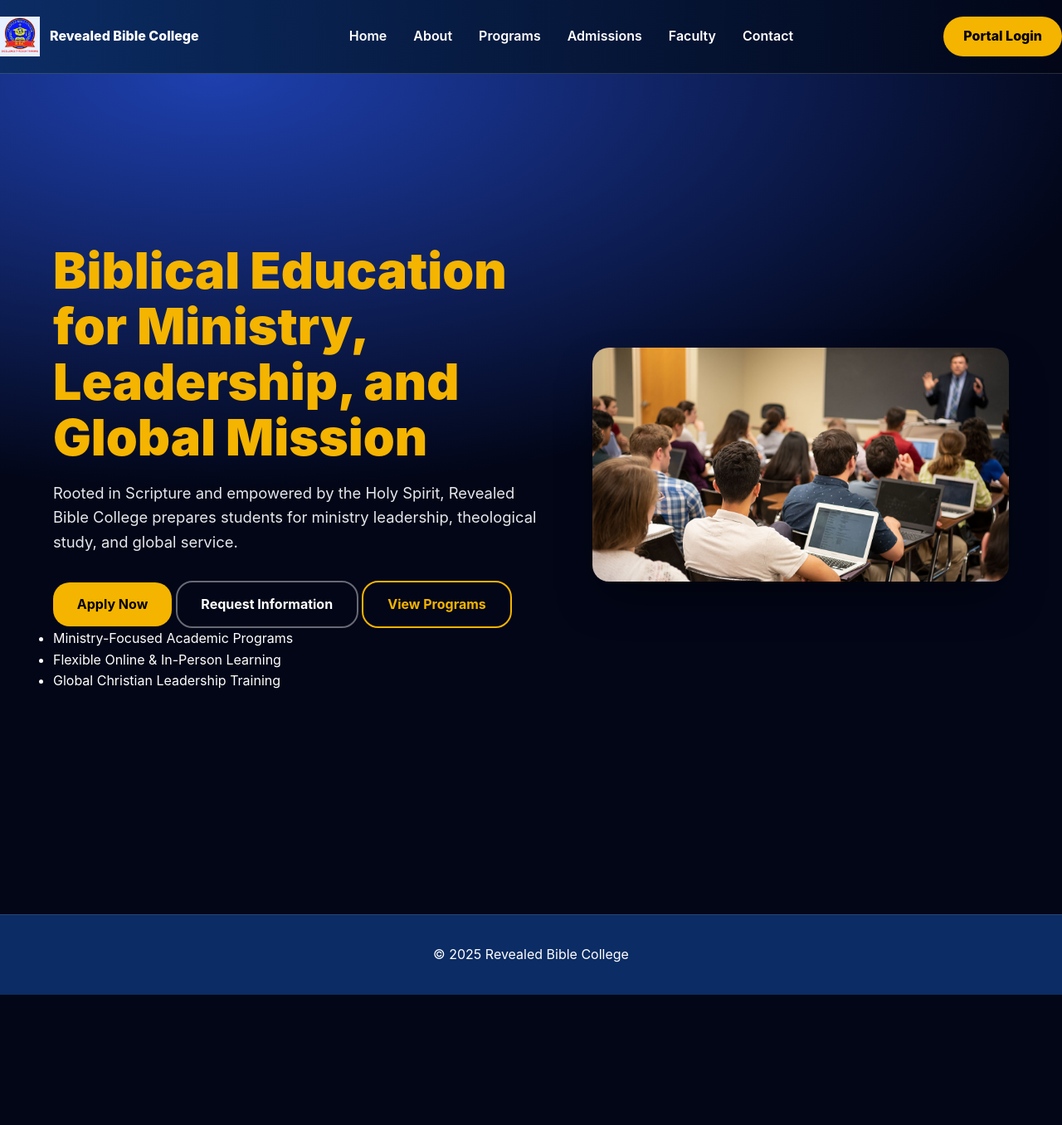
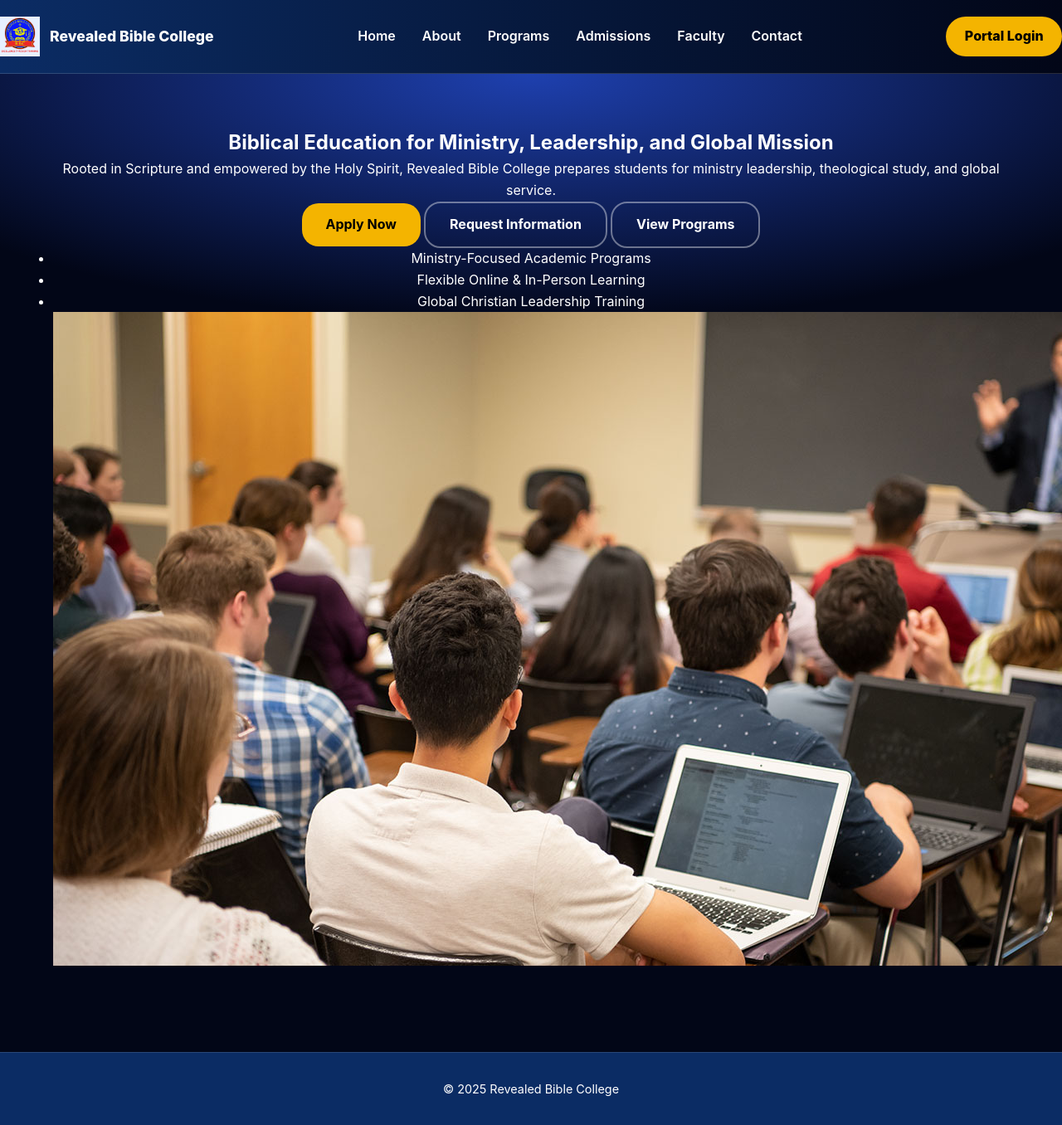
Before and after one commit to WillieKM/my-student-portal, a Jekyll site: the page built from index.html, in a window 1280 px wide and 1356 px high. Shown: the whole window at 83% size. Built offline with Jekyll 4.4.1, drawn with Linux system fonts in a browser that asks for light colours.

Commit message:
Update style.css

```diff
--- a/assets/css/style.css
+++ b/assets/css/style.css
@@ -1,6 +1,6 @@
 /* =========================================
-   REVEALED BIBLE COLLEGE - GLOBAL STYLES
-   Cleaned & Consolidated Master Stylesheet
+   REVEALED BIBLE COLLEGE - MASTER STYLESHEET
+   Global System for All Pages
 ========================================= */
 
 /* ---------- ROOT VARIABLES ---------- */
@@ -24,15 +24,15 @@
 body {
   font-family: "Inter", sans-serif;
   background: var(--navy-dark);
-  color: #ffffff;
+  color: white;
   line-height: 1.6;
-  min-height: 100vh;
 }
 
+/* ---------- LINKS ---------- */
 a {
+  color: inherit;
   text-decoration: none;
-  color: inherit;
-  transition: 0.3s ease;
+  transition: 0.3s;
 }
 
 /* ---------- LAYOUT UTILITIES ---------- */
@@ -42,23 +42,24 @@ a {
   padding: 0 1.5rem;
 }
 
-.text-center {
-  text-align: center;
-}
+.text-center { text-align: center; }
 
-/* ---------- HEADER / NAVIGATION ---------- */
+/* =========================================
+   HEADER / NAVIGATION
+========================================= */
+
 header {
   background: linear-gradient(90deg, var(--navy), var(--navy-dark));
   position: sticky;
   top: 0;
   z-index: 1000;
-  border-bottom: 1px solid rgba(255, 255, 255, 0.15);
+  border-bottom: 1px solid rgba(255,255,255,0.15);
 }
 
 .nav {
   display: flex;
+  justify-content: space-between;
   align-items: center;
-  justify-content: space-between;
   padding: 1.25rem 0;
 }
 
@@ -66,6 +67,7 @@ header {
   display: flex;
   align-items: center;
   gap: .75rem;
+  font-size: 1.1rem;
   font-weight: 800;
 }
 
@@ -87,57 +89,57 @@ header {
 
 .nav-cta {
   background: var(--gold);
-  padding: .7rem 1.5rem;
+  color: #000;
+  padding: .7rem 1.4rem;
   border-radius: 999px;
   font-weight: 800;
-  color: #000;
 }
 
-/* ---------- HERO (HOME + PAGES) ---------- */
+/* =========================================
+   HERO SECTIONS (HOME + PAGES)
+========================================= */
+
 .hero-home,
 .hero-page {
-  min-height: 70vh;
-  padding: 5rem 1.5rem;
-  display: flex;
-  align-items: center;
   background: radial-gradient(
-    1100px 500px at 20% 0%,
+    900px 300px at 50% 0%,
     var(--navy-soft),
     var(--navy-dark)
   );
+  text-align: center;
+  padding: 4rem 1rem 2rem;   /* FIXED */
+  min-height: 40vh;          /* REDUCED */
+  display: flex;
+  align-items: center;
+  justify-content: center;
+  flex-direction: column;
 }
 
-.hero-inner {
-  display: grid;
-  grid-template-columns: 1.2fr 1fr;
-  gap: 3rem;
-  align-items: center;
-  margin: auto;
-  width: 100%;
+.page-title {
+  font-size: clamp(2.5rem, 5vw, 3.2rem);
+  font-weight: 800;
+  color: var(--gold);
 }
 
-.hero-title {
-  font-size: clamp(2.5rem, 5vw, 3.8rem);
-  font-weight: 900;
-  line-height: 1.1;
-  color: var(--gold);
-  margin-bottom: 1.2rem;
+.hero-divider {
+  width: 70px;
+  height: 4px;
+  background: var(--gold);
+  border-radius: 999px;
+  margin: .75rem auto 1.25rem;
 }
 
-.hero-subtitle {
-  font-size: 1.15rem;
-  color: var(--text-light);
-  max-width: 40rem;
-  margin-bottom: 2rem;
+.hero-lead {
+  color: var(--text-muted);
+  max-width: 800px;
+  margin: 0 auto 1.5rem;
+  font-size: 1.1rem;
 }
 
-.hero-image img {
-  width: 100%;
-  border-radius: var(--radius);
-  box-shadow: 0 25px 50px -12px rgba(0,0,0,0.5);
-}
+/* =========================================
+   BUTTONS
+========================================= */
 
-/* ---------- BUTTONS ---------- */
 .btn-primary,
 .btn-secondary {
   padding: .85rem 1.8rem;
@@ -151,37 +153,40 @@ header {
   color: #000;
 }
 
-.btn-primary:hover {
-  background: #e2a600;
-}
+.btn-primary:hover { background: #e2a600; }
 
 .btn-secondary {
-  border: 2px solid rgba(255, 255, 255, 0.4);
+  border: 2px solid rgba(255,255,255,0.4);
   color: #fff;
 }
 
 .btn-secondary:hover {
-  background: rgba(255, 255, 255, 0.1);
+  background: rgba(255,255,255,0.12);
   border-color: #fff;
 }
 
-.btn-secondary.alt {
-  border-color: var(--gold);
-  color: var(--gold);
-}
+/* =========================================
+   GENERIC CONTENT SECTIONS
+========================================= */
 
-.btn-secondary.alt:hover {
-  background: rgba(244,180,0,0.12);
-}
-
-/* ---------- CONTENT SECTIONS ---------- */
 .content-dark {
   background: var(--navy-dark);
   padding: 4rem 1.5rem;
 }
 
+.section-white {
+  background: #f8fafc;
+  color: #0f172a;
+  padding: 4rem 1.5rem;
+}
+
+.section-inner {
+  max-width: 1200px;
+  margin: auto;
+}
+
 .section {
-  max-width: 850px;
+  max-width: 900px;
   margin: 2.5rem auto;
 }
 
@@ -192,30 +197,64 @@ header {
 }
 
 .section p,
-.section ol,
-.section ul {
-  font-size: 1.1rem;
+.section ul,
+.section ol {
+  font-size: 1.07rem;
+  color: var(--text-light);
   line-height: 1.7;
-  color: var(--text-light);
 }
 
-/* ---------- PROGRAM CARD GRID ---------- */
+/* =========================================
+   ABOUT PAGE CARDS
+========================================= */
+
+.card-grid,
+.values-grid {
+  display: grid;
+  gap: 2rem;
+  margin: 2.5rem auto 0;
+  grid-template-columns: repeat(auto-fit, minmax(260px, 1fr));
+}
+
+.card {
+  background: #fff;
+  border-radius: var(--radius);
+  padding: 2rem;
+  box-shadow: 0 15px 40px rgba(2,6,23,0.1);
+  border-top: 4px solid var(--navy);
+}
+
+.card h3 {
+  color: var(--navy);
+  font-weight: 800;
+  margin-bottom: .5rem;
+}
+
+.card p {
+  color: #475569;
+  font-size: 1rem;
+}
+
+/* =========================================
+   PROGRAMS PAGE
+========================================= */
+
 .program-list {
   display: grid;
   grid-template-columns: repeat(auto-fit, minmax(300px,1fr));
   gap: 2rem;
-  margin-top: 3rem;
+  margin-top: 2.5rem;
 }
 
 .program-card {
-  background: #fff;
+  background: #ffffff;
   border-radius: var(--radius);
   padding: 2rem;
   color: #0f172a;
   text-align: left;
-  min-height: 240px;
-  box-shadow: 0 20px 40px rgba(2,6,23,0.08);
-  transition: .25s ease;
+  min-height: 220px;
+  box-shadow: 0 20px 45px rgba(2,6,23,0.08);
+  transition: .25s;
 }
 
 .program-card:hover {
@@ -230,49 +269,55 @@ header {
   margin-bottom: .75rem;
 }
 
-/* ---------- CTA BLOCKS ---------- */
+/* =========================================
+   CTA SECTIONS
+========================================= */
+
 .light-section {
-  background: #fff;
-  color: #0f172a;
-  padding: 4rem 2rem;
+  background: #ffffff;
+  color: #111;
+  padding: 4rem 1.5rem;
   text-align: center;
 }
 
-.light-section h2 {
-  font-size: 2rem;
-  margin-bottom: 1rem;
+.light-section p {
+  max-width: 700px;
+  margin: auto;
+  font-size: 1.1rem;
+  color: #475569;
 }
 
-.light-section p {
-  max-width: 650px;
-  margin: auto;
-  margin-bottom: 1.5rem;
-  font-size: 1.15rem;
-}
+/* =========================================
+   FOOTER
+========================================= */
 
-/* ---------- FOOTER ---------- */
 footer {
   background: var(--navy);
   color: #fff;
   text-align: center;
-  padding: 2.2rem 1.5rem;
+  padding: 2rem 1rem;
+  border-top: 1px solid rgba(255,255,255,0.12);
   margin-top: 4rem;
-  border-top: 1px solid rgba(255,255,255,0.12);
+  font-size: .9rem;
 }
 
-/* ---------- RESPONSIVE DESIGN ---------- */
+/* =========================================
+   RESPONSIVE DESIGN
+========================================= */
+
 @media (max-width: 992px) {
-  .hero-inner {
-    grid-template-columns: 1fr;
-    text-align: center;
-  }
-  .hero-image {
-    order: -1;
-  }
-  .nav-cta,
-  .nav-links {
+  .nav-links,
+  .nav-cta {
     display: none;
   }
+
+  .program-card {
+    min-height: 180px;
+  }
+
+  .hero-page,
+  .hero-home {
+    min-height: 32vh;
+    padding: 3rem 1rem;
+  }
 }
-
-/* END CLEAN MASTER FILE */
```
